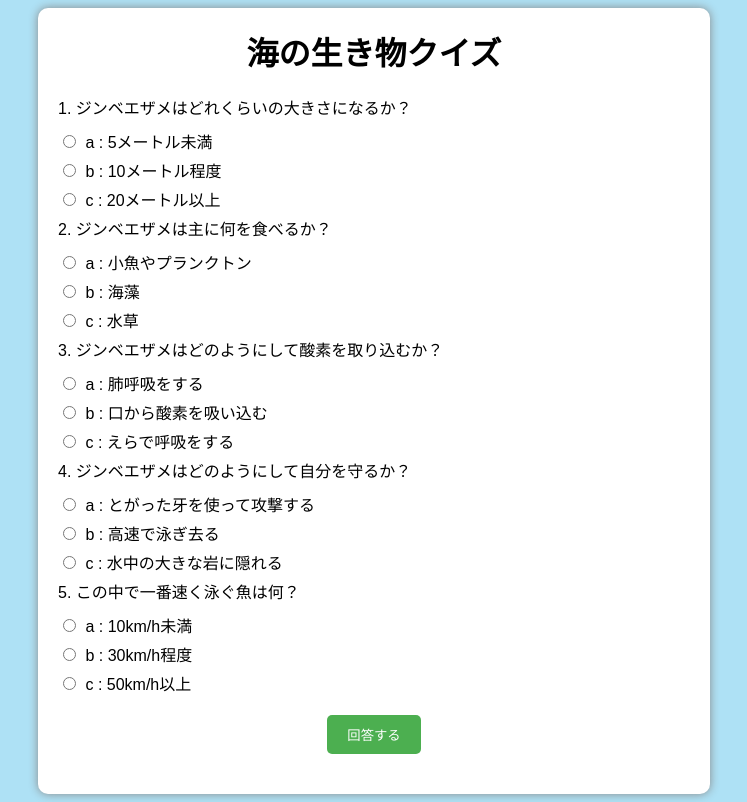
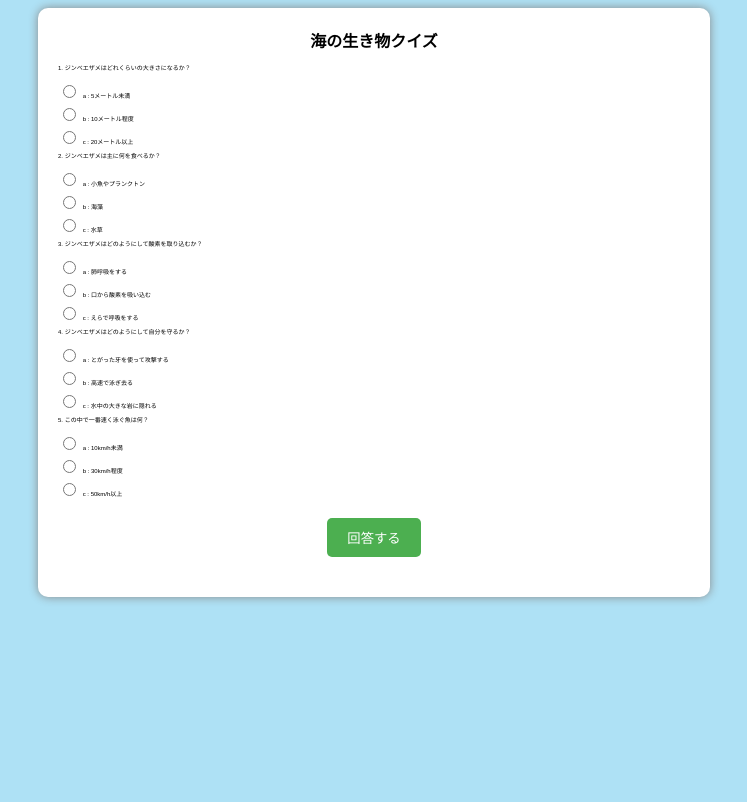
Before and after one commit to bs-mk/quiz_aquarium, a plain HTML site: page shark_quiz.html in a window 1280 px wide. Shown: the whole page, without its empty margins (266-1013 px from the left). Drawn offline with Linux system fonts and the light colour scheme.

Commit message:
文字サイズの調整
スマホサイズに調整

```diff
--- a/shark_quiz.html
+++ b/shark_quiz.html
@@ -8,6 +8,7 @@
 		body {
 			font-family: Arial, sans-serif;
 			background-color: #aee1f5;
+			font-size: 1%;
 		}
 
 		.container {
@@ -22,6 +23,7 @@
 		h1 {
 			text-align: center;
 			margin-top: 0;
+			font-size: 1rem;
 		}
 
 		#quiz {
```
Also changed, not shown: index.html (+2 -1 lines).
